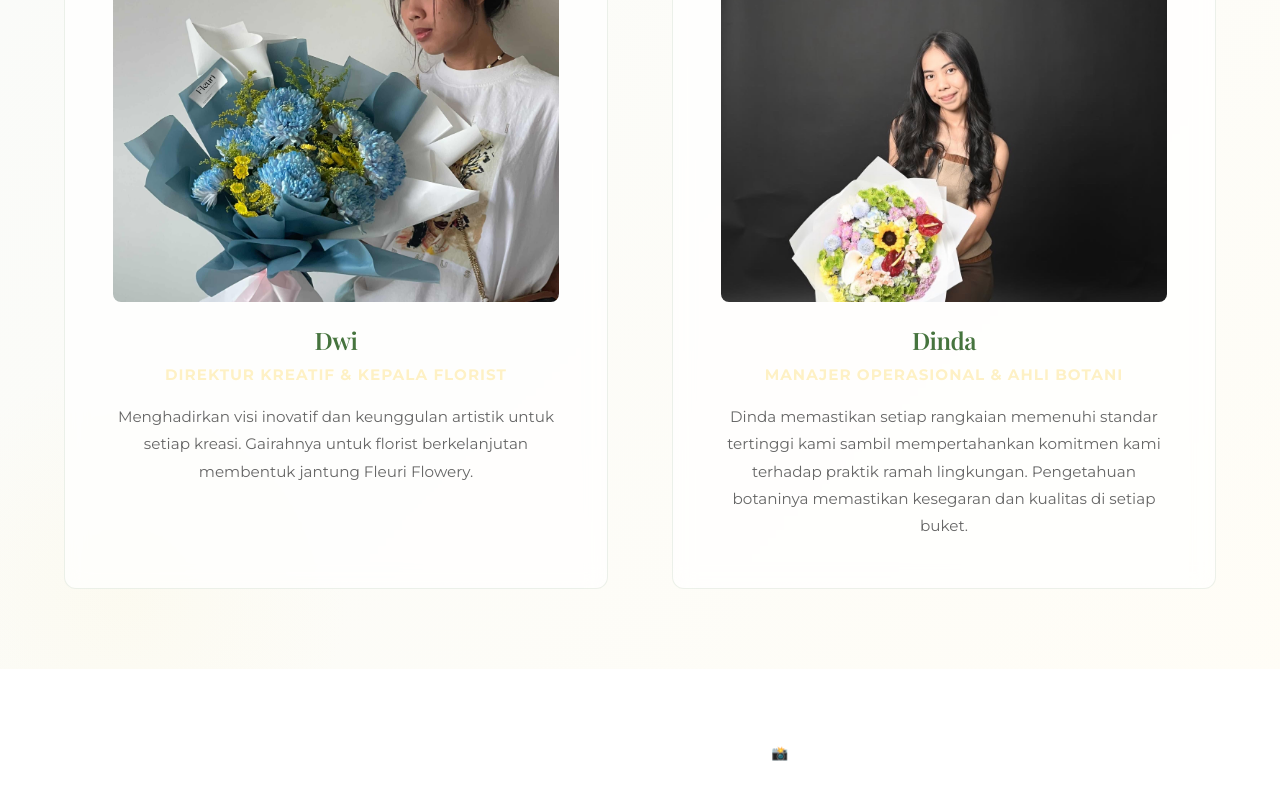
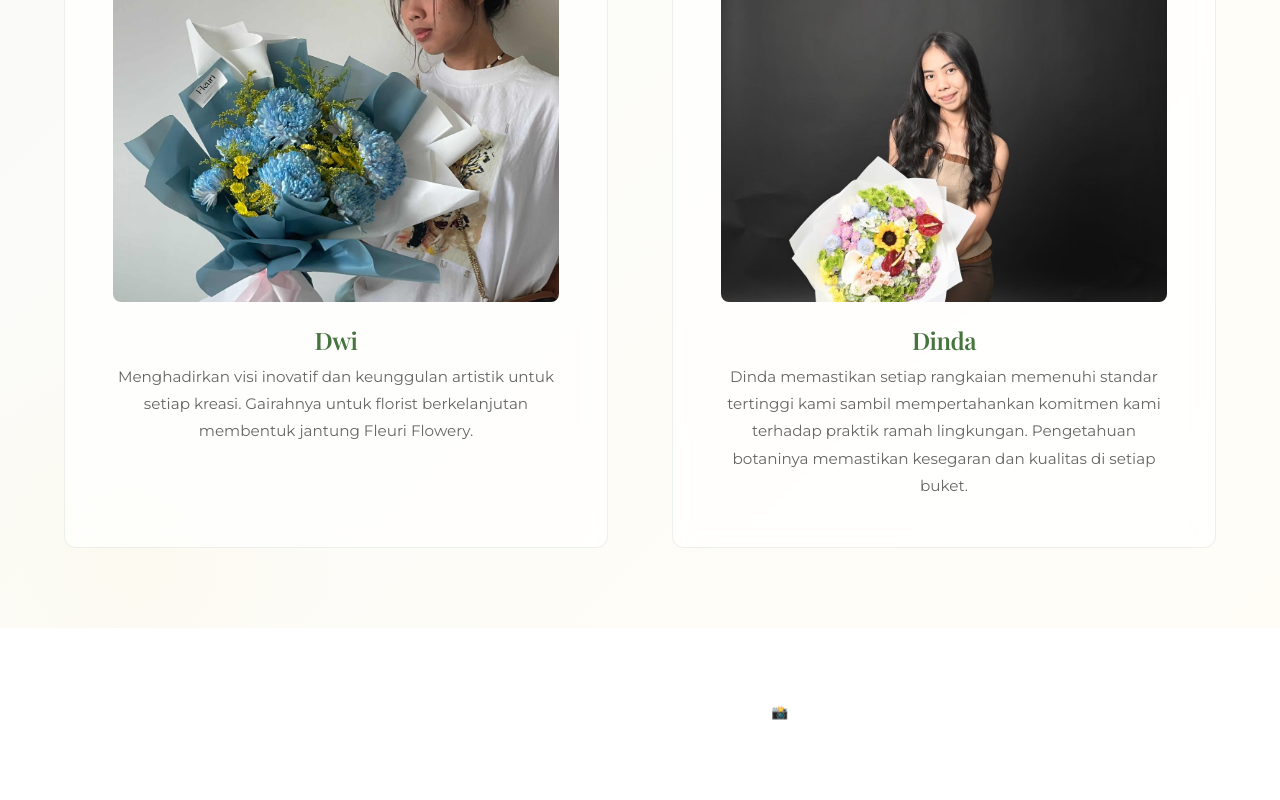
Before and after one commit to QuentinRls/fleury-flowery, a React (Vite) app: page / in a window 1280 px wide. Shown: the part 9919-10719 px from the top of the page. Built offline with nearby package versions, Linux system fonts and the light colour scheme; a web font is replaced by a local one.

Commit message:
delete roles

```diff
--- a/src/components/Founders.tsx
+++ b/src/components/Founders.tsx
@@ -7,13 +7,11 @@ const Founders = () => {
     {
       name: 'Dwi',
       img: sistaImg,
-      role: 'Direktur Kreatif & Kepala Florist',
       bio: 'Menghadirkan visi inovatif dan keunggulan artistik untuk setiap kreasi. Gairahnya untuk florist berkelanjutan membentuk jantung Fleuri Flowery.'
     },
     {
       name: 'Dinda',
       img: dindaImg,
-      role: 'Manajer Operasional & Ahli Botani',
       bio: 'Dinda memastikan setiap rangkaian memenuhi standar tertinggi kami sambil mempertahankan komitmen kami terhadap praktik ramah lingkungan. Pengetahuan botaninya memastikan kesegaran dan kualitas di setiap buket.'
     }
   ];
@@ -46,7 +44,6 @@ const Founders = () => {
               </div>
               <div className="founders__content">
                 <h3>{founder.name}</h3>
-                <p className="founders__role">{founder.role}</p>
                 <p className="founders__bio">{founder.bio}</p>
               </div>
             </motion.div>
```
Also changed, not shown: 3 other files (tests, documents, lock files or other folders).
